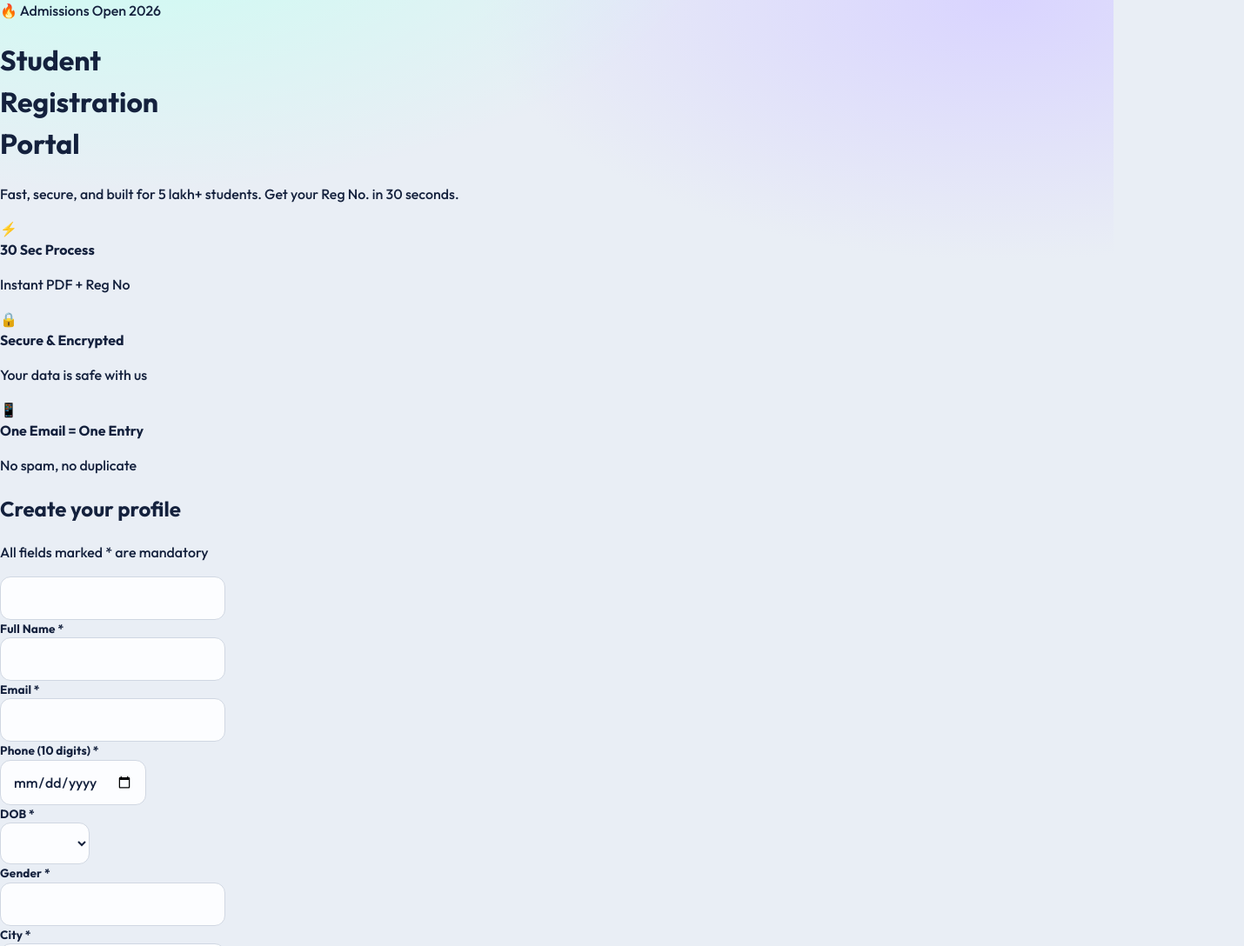
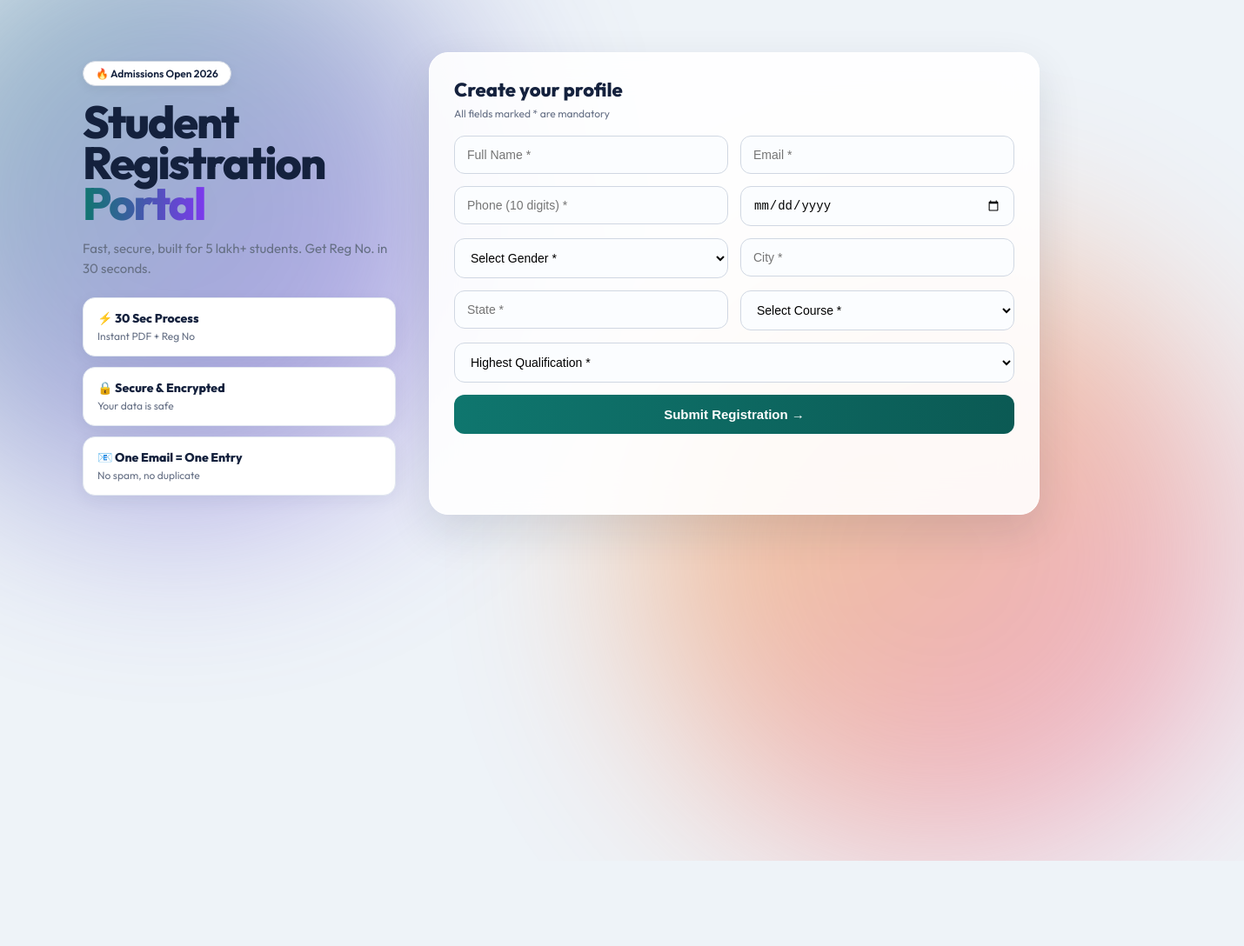
Before and after one commit to abhaykchauhan70-bit/registration-site, a website: page public/index.html in a window 1280 px wide. Shown: the top 1088 px of the page at 87% size, 1430 px wide, since content can reach past the window. After the commit the page ends 990 px from the top, so only its background shows below. Drawn offline with Linux system fonts and the light colour scheme.

Commit message:
final dashing portal fix

```diff
--- a/public/index.html
+++ b/public/index.html
@@ -3,53 +3,62 @@
 <head>
 <meta charset="UTF-8">
 <meta name="viewport" content="width=device-width, initial-scale=1">
-<title>Student Registration Portal - 2026</title>
-<link href="https://fonts.googleapis.com/css2?family=Outfit:wght@300;500;700;800&family=Space+Grotesk:wght@500;700&display=swap" rel="stylesheet">
+<title>Student Registration Portal</title>
+<link href="https://fonts.googleapis.com/css2?family=Outfit:wght@400;600;800&display=swap" rel="stylesheet">
 <link rel="stylesheet" href="style.css">
 </head>
 <body>
-<div class="bg-blob blob1"></div>
-<div class="bg-blob blob2"></div>
+<div class="blob b1"></div>
+<div class="blob b2"></div>
 
-<div class="container">
+<div class="wrap">
   <div class="left">
-    <div class="badge">🔥 Admissions Open 2026</div>
-    <h1>Student<br><span>Registration</span><br>Portal</h1>
-    <p class="sub">Fast, secure, and built for 5 lakh+ students. Get your Reg No. in 30 seconds.</p>
+    <span class="pill">🔥 Admissions Open 2026</span>
+    <h1>Student<br>Registration<br><em>Portal</em></h1>
+    <p class="sub">Fast, secure, built for 5 lakh+ students. Get Reg No. in 30 seconds.</p>
 
-    <div class="features">
-      <div class="f"><span>⚡</span><div><b>30 Sec Process</b><p>Instant PDF + Reg No</p></div></div>
-      <div class="f"><span>🔒</span><div><b>Secure & Encrypted</b><p>Your data is safe with us</p></div></div>
-      <div class="f"><span>📱</span><div><b>One Email = One Entry</b><p>No spam, no duplicate</p></div></div>
-    </div>
+    <div class="card-mini"><b>⚡ 30 Sec Process</b><span>Instant PDF + Reg No</span></div>
+    <div class="card-mini"><b>🔒 Secure & Encrypted</b><span>Your data is safe</span></div>
+    <div class="card-mini"><b>📧 One Email = One Entry</b><span>No spam, no duplicate</span></div>
   </div>
 
-  <div class="right glass">
+  <div class="right">
     <h2>Create your profile</h2>
-    <p class="small">All fields marked * are mandatory</p>
+    <p class="hint">All fields marked * are mandatory</p>
 
     <form id="regForm">
-      <div class="grid2">
-        <div class="input-group"><input type="text" name="fullName" required placeholder=" "><label>Full Name *</label></div>
-        <div class="input-group"><input type="email" name="email" required placeholder=" "><label>Email *</label></div>
+      <div class="row">
+        <div class="field"><input type="text" name="fullName" required placeholder="Full Name *"><small></small></div>
+        <div class="field"><input type="email" name="email" required placeholder="Email *"><small></small></div>
       </div>
-      <div class="grid2">
-        <div class="input-group"><input type="tel" name="phone" required placeholder=" " pattern="[0-9]{10}"><label>Phone (10 digits) *</label></div>
-        <div class="input-group"><input type="date" name="dob" required placeholder=" "><label>DOB *</label></div>
+      <div class="row">
+        <div class="field"><input type="tel" name="phone" required placeholder="Phone (10 digits) *" pattern="[0-9]{10}"><small></small></div>
+        <div class="field"><input type="date" name="dob" required><small></small></div>
       </div>
-      <div class="grid2">
-        <div class="input-group"><select name="gender" required><option value=""></option><option>Male</option><option>Female</option><option>Other</option></select><label>Gender *</label></div>
-        <div class="input-group"><input type="text" name="city" required placeholder=" "><label>City *</label></div>
+      <div class="row">
+        <div class="field">
+          <select name="gender" required><option value="">Select Gender *</option><option>Male</option><option>Female</option><option>Other</option></select>
+        </div>
+        <div class="field"><input type="text" name="city" required placeholder="City *"></div>
       </div>
-      <div class="grid2">
-        <div class="input-group"><input type="text" name="state" required placeholder=" "><label>State *</label></div>
-        <div class="input-group"><select name="course" required><option value=""></option><option>BCA</option><option>MCA</option><option>B.Tech</option><option>MBA</option><option>B.Sc</option></select><label>Course *</label></div>
+      <div class="row">
+        <div class="field"><input type="text" name="state" required placeholder="State *"></div>
+        <div class="field">
+          <select name="course" required><option value="">Select Course *</option><option>BCA</option><option>MCA</option><option>B.Tech</option><option>MBA</option><option>B.Sc</option></select>
+        </div>
       </div>
-      <div class="input-group"><select name="qualification" required><option value=""></option><option>12th</option><option>Graduation</option><option>Post Graduation</option></select><label>Highest Qualification *</label></div>
+      <div class="field full"><select name="qualification" required><option value="">Highest Qualification *</option><option>12th</option><option>Graduation</option><option>Post Graduation</option></select></div>
 
-      <button type="submit" id="btn"><span>Submit Registration</span><i>→</i></button>
+      <button type="submit" id="submitBtn">Submit Registration →</button>
       <p id="msg"></p>
     </form>
+
+    <div id="success" hidden>
+      <div class="tick">✓</div>
+      <h3>Registered Successfully!</h3>
+      <div class="regno" id="regno">REG-XXXX</div>
+      <br><a class="btn" href="/">Register Another</a>
+    </div>
   </div>
 </div>
 <script src="script.js"></script>
--- a/public/style.css
+++ b/public/style.css
@@ -1,53 +1,27 @@
-:root{
-  --ink:#14213d;--muted:#667085;--line:#d0d7e2;
-  --bg:#e9eef5;--paper:#fff;
-  --accent:#0f766e;--accent-dark:#0b5a54;--danger:#b42318;
-  --radius:16px;
-}
-*{box-sizing:border-box}
-body{
-  margin:0;
-  font-family:'Outfit',system-ui,-apple-system,'Segoe UI',sans-serif;
-  background: radial-gradient(1200px 600px at 10% -10%, #c7fff2 0%, transparent 60%),
-              radial-gradient(1000px 500px at 90% 0%, #d9d4ff 0%, transparent 60%),
-              var(--bg);
-  color:var(--ink);line-height:1.5;min-height:100vh;
-}
-.layout{max-width:1140px;margin:0 auto;padding:48px 20px;display:grid;grid-template-columns:360px 1fr;gap:32px;align-items:start}
-
-/* LEFT */
-.intro{position:sticky;top:40px;background:linear-gradient(180deg,rgba(255,255,255,.9),rgba(255,255,255,.6));backdrop-filter:blur(16px);border:1px solid rgba(255,255,255,.8);border-radius:var(--radius);padding:28px;box-shadow:0 12px 40px rgba(20,33,61,.08)}
-.intro h1{font-size:2.6rem;line-height:.95;margin:0 0 12px;font-weight:800;letter-spacing:-.03em}
-.intro h1 span{background:linear-gradient(90deg,var(--accent),#7c3aed);-webkit-background-clip:text;-webkit-text-fill-color:transparent}
-.intro p{color:var(--muted);margin:0 0 18px;font-size:.98rem}
-.intro ul{padding:0;margin:0;list-style:none;display:flex;flex-direction:column;gap:10px}
-.intro li{background:#fff;border:1px solid var(--line);border-radius:10px;padding:10px 12px;font-size:.88rem;display:flex;gap:8px;align-items:center}
-.intro li::before{content:'✓';background:var(--accent);color:#fff;width:22px;height:22px;display:grid;place-items:center;border-radius:50%;font-size:12px;flex-shrink:0}
-
-/* RIGHT CARD */
-.panel{background:rgba(255,255,255,.92);backdrop-filter:blur(20px);border:1px solid #ffffffcc;border-radius:20px;padding:32px;box-shadow:0 20px 60px rgba(20,33,61,.12), 0 0 0 1px rgba(255,255,255,.6) inset;transition:transform.2s}
-.panel:hover{transform:translateY(-2px)}
-fieldset{border:0;padding:0;margin:0 0 26px}
-legend{font-size:1.1rem;font-weight:700;padding:0 0 10px;margin-bottom:16px;border-bottom:2px solid var(--accent);width:100%;letter-spacing:-.01em}
-.grid{display:grid;grid-template-columns:1fr 1fr;gap:16px;margin-top:8px}
-.full{grid-column:1/-1}
-label{display:flex;flex-direction:column;gap:6px;font-size:.85rem;font-weight:600;letter-spacing:.01em}
-input,select,textarea{font:inherit;padding:12px 14px;border:1.6px solid var(--line);border-radius:12px;background:#fcfdff;color:var(--ink);transition:all.18s}
-input:hover,select:hover{border-color:#b8c2d3}
-input:focus,select:focus,textarea:focus{outline:none;border-color:var(--accent);box-shadow:0 0 0 4px rgba(15,118,110,.18);background:#fff}
-.invalid{border-color:var(--danger)!important;background:#fff6f5}
-small.msg{color:var(--danger);font-weight:400;font-size:.8rem}
-.check{flex-direction:row;align-items:center;gap:10px;font-weight:500;background:#f8fafc;padding:10px 12px;border-radius:10px;border:1px dashed var(--line)}
-.check input{width:18px;height:18px;accent-color:var(--accent)}
-button,.btn{font:inherit;font-weight:700;cursor:pointer;display:inline-flex;align-items:center;justify-content:center;gap:8px;text-decoration:none;text-align:center;border:0;border-radius:12px;padding:14px 22px;background:linear-gradient(90deg,var(--accent),var(--accent-dark));color:#fff;transition:all.18s;box-shadow:0 8px 18px rgba(15,118,110,.25)}
-button:hover,.btn:hover{transform:translateY(-1px);box-shadow:0 12px 24px rgba(15,118,110,.32)}
-#submit{width:100%;margin-top:12px;font-size:1.02rem;letter-spacing:.01em}
-button:disabled{opacity:.6;cursor:wait}
-#success{text-align:center;padding:30px 0}
-.tick{width:68px;height:68px;border-radius:50%;background:linear-gradient(135deg,var(--accent),var(--accent-dark));color:#fff;font-size:2rem;display:grid;place-items:center;margin:0 auto 16px;box-shadow:0 10px 24px rgba(15,118,110,.3)}
-.regno{font-size:1.6rem;font-weight:800;letter-spacing:.05em;background:linear-gradient(90deg,#e6f4f2,#d1fae5);color:var(--accent-dark);display:inline-block;padding:12px 24px;border-radius:12px;margin:8px 0 22px;border:1px dashed var(--accent)}
-@keyframes pop{from{opacity:0;transform:translateY(8px) scale(.98)}to{opacity:1;transform:none}}
-#success:not([hidden]){animation:pop.4s ease-out}
-
-@media(max-width:860px){.layout{grid-template-columns:1fr;gap:22px;padding:20px 14px}.intro{position:static}.intro h1{font-size:2.1rem}.panel{padding:22px}}
-@media(max-width:520px){.grid{grid-template-columns:1fr}}
+*{box-sizing:border-box;margin:0;padding:0}
+body{font-family:'Outfit',sans-serif;background:#eef3f8;color:#14213d;min-height:100vh;position:relative;overflow-x:hidden}
+.blob{position:absolute;width:700px;height:700px;border-radius:50%;filter:blur(110px);opacity:.45;z-index:-1}
+.b1{background:linear-gradient(135deg,#0f766e,#7c3aed);top:-150px;left:-150px}
+.b2{background:linear-gradient(135deg,#f59e0b,#ec4899);bottom:-150px;right:-150px}
+.wrap{max-width:1150px;margin:40px auto;padding:20px;display:grid;grid-template-columns:380px 1fr;gap:28px}
+.left{padding:10px}
+.pill{background:#fff;border:1px solid #d0d7e2;padding:6px 14px;border-radius:100px;font-size:12px;font-weight:600;display:inline-block;box-shadow:0 4px 12px rgba(0,0,0,.05)}
+.left h1{font-size:52px;line-height:.9;font-weight:800;letter-spacing:-2px;margin:18px 0}
+.left h1 em{font-style:normal;background:linear-gradient(90deg,#0f766e,#7c3aed);-webkit-background-clip:text;-webkit-text-fill-color:transparent}
+.sub{color:#667085;font-size:15px;margin-bottom:22px;line-height:1.5}
+.card-mini{background:#fff;border:1px solid #e2e8f0;border-radius:14px;padding:14px 16px;margin-bottom:12px;box-shadow:0 6px 20px rgba(20,33,61,.06)}
+.card-mini b{display:block;font-size:14px}
+.card-mini span{font-size:12px;color:#667085}
+.right{background:rgba(255,255,255,.9);backdrop-filter:blur(20px);border:1px solid #fff;border-radius:22px;padding:28px;box-shadow:0 20px 50px rgba(20,33,61,.12)}
+.right h2{font-size:22px}.hint{font-size:12px;color:#667085;margin:6px 0 18px}
+.row{display:grid;grid-template-columns:1fr 1fr;gap:14px}
+.field{margin-bottom:14px}.field.full{grid-column:1/-1}
+.field input,.field select{width:100%;padding:13px 14px;border:1.6px solid #d0d7e2;border-radius:12px;background:#fbfdff;font-size:14px;outline:none;transition:.18s}
+.field input:focus,.field select:focus{border-color:#0f766e;box-shadow:0 0 0 4px rgba(15,118,110,.15);background:#fff}
+#submitBtn{width:100%;padding:14px;background:linear-gradient(90deg,#0f766e,#0b5a54);color:#fff;border:none;border-radius:12px;font-weight:700;font-size:15px;cursor:pointer;transition:.2s}
+#submitBtn:hover{transform:translateY(-1px);box-shadow:0 12px 22px rgba(15,118,110,.3)}
+#msg{text-align:center;font-size:13px;margin-top:10px}
+.tick{width:60px;height:60px;background:#0f766e;color:#fff;border-radius:50%;display:grid;place-items:center;font-size:28px;margin:0 auto 12px}
+.regno{background:#e6f4f2;color:#0b5a54;padding:10px 20px;border-radius:10px;display:inline-block;font-weight:800;border:1px dashed #0f766e;margin:10px 0}
+.btn{background:#14213d;color:#fff;padding:10px 18px;border-radius:8px;text-decoration:none;display:inline-block;margin-top:10px}
+@media(max-width:900px){.wrap{grid-template-columns:1fr}.left h1{font-size:38px}.row{grid-template-columns:1fr}}
```
